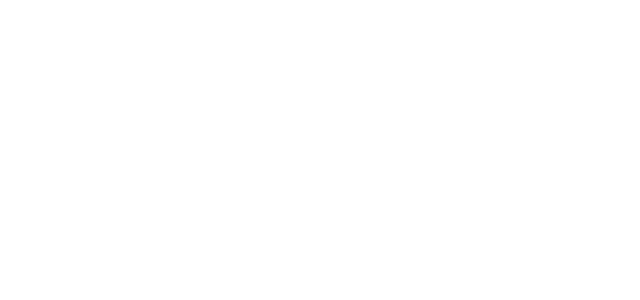
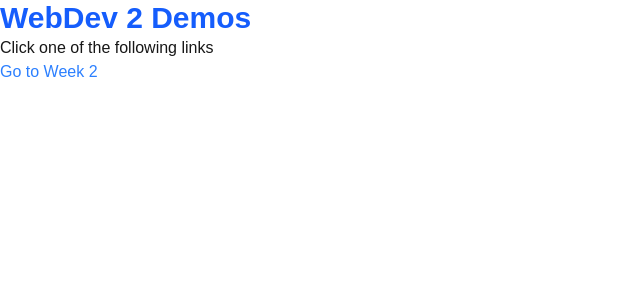
Before and after one commit to CodyLeblanc13/cprg306-assignments, a Next.js app: page / in a window 1280 px wide. Shown: the top 300 px of the page, without its empty margins (0-640 px from the left). Built offline with nearby package versions, Linux system fonts and the light colour scheme.

Commit message:
still building out the basic info for Assignment 2

```diff
--- a/app/layout.js
+++ b/app/layout.js
@@ -1,13 +1,14 @@
-import { Geist, Geist_Mono } from "next/font/google";
 import "./globals.css";
 
 export const metadata = {
-  title: "cprg306-assingments",
+  title: "cprg306-assignments",
   description: "Generated by create next app",
 };
 
 export default function RootLayout({ children }) {
   return (
-      <body className="min-h-full flex flex-col">{children}</body>
+    <html lang="en">
+      <body>{children}</body> {/* /*Children will represent every page*/}
+    </html>
   );
 }
--- a/app/page.js
+++ b/app/page.js
@@ -1,2 +1,12 @@
-export default function Home() {
+import Link from "next/link";
+export default function page() {
+  return (
+    <main>
+      <h1 className="text-3xl font-bold text-blue-600">WebDev 2 Demos</h1>
+      <p>Click one of the following links</p>
+      <Link href="/week2" className="text-underline text-blue-500">
+        Go to Week 2
+      </Link>
+    </main>
+  );
 }
```
Also changed, not shown: app/week-2/student-info.js (added).
